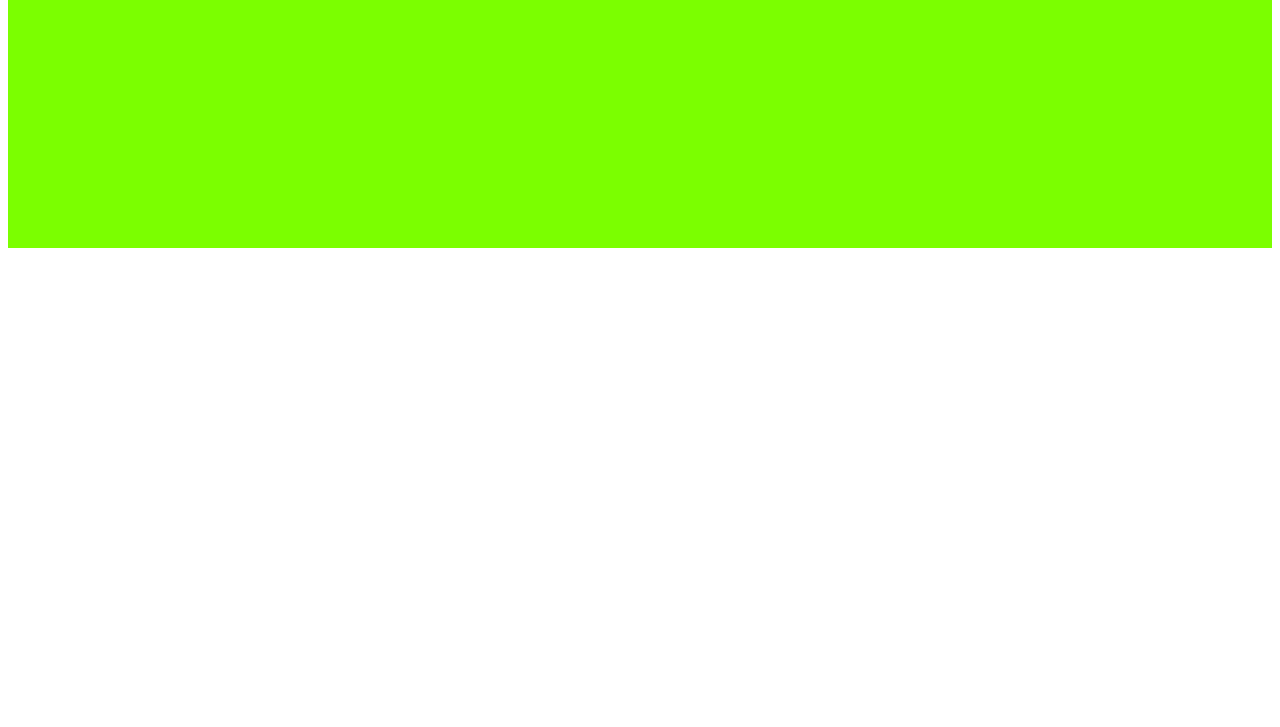
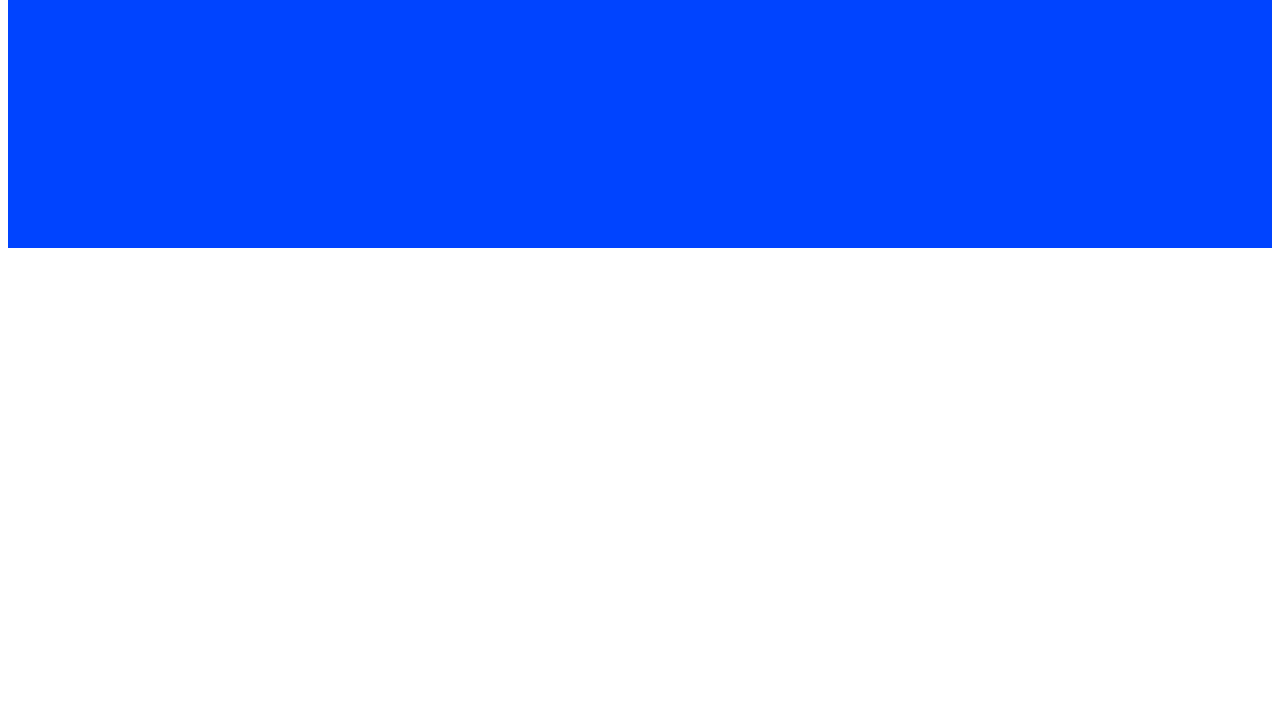
Before and after one commit to DoritosDK/DoritosDK.github.io, a plain HTML site: page index.html in a window 1280 px wide. Shown: the part 73-800 px from the top of the page. Drawn offline with Linux system fonts and the light colour scheme.

Commit message:
Update estilos.css

```diff
--- a/estilos.css
+++ b/estilos.css
@@ -1,5 +1,5 @@
 .header{
-    background-color: rgb(123, 255, 0);
+    background-color: rgb(0, 68, 255);
     width: 100%;
     height: 300px;
 
```
